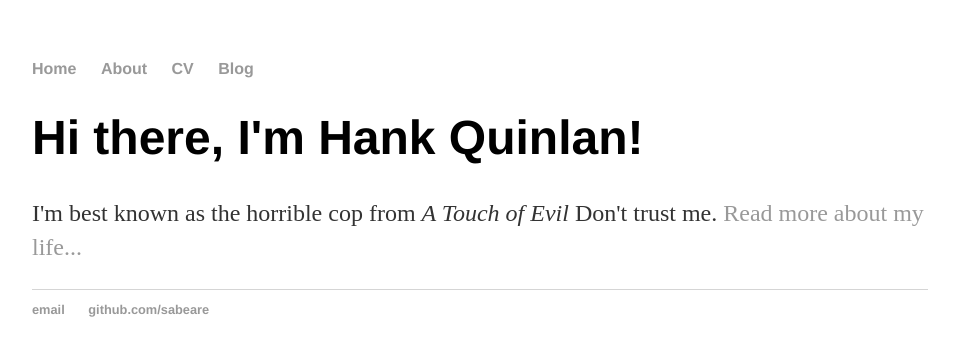
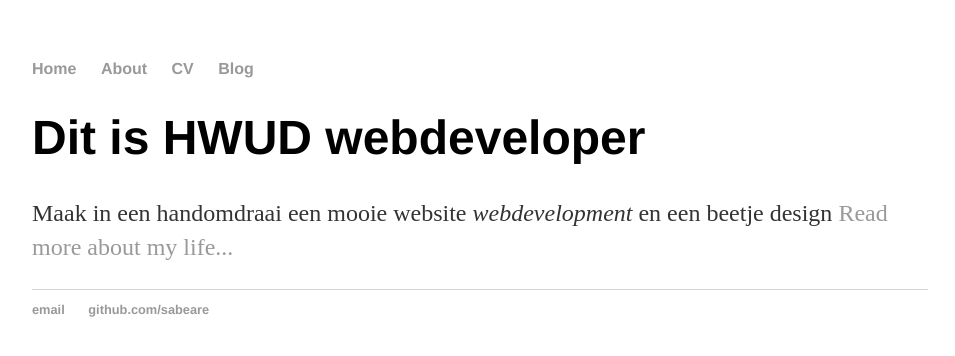
Before and after one commit to sabeare/sabeare.github.io, a plain HTML site: page index.html in a window 1280 px wide. Shown: the whole page, without its empty margins (160-1115 px from the left). Drawn offline with Linux system fonts and the light colour scheme.

Commit message:
aanpassen aan houd

```diff
--- a/index.html
+++ b/index.html
@@ -16,8 +16,8 @@
 		</nav>
 		<div class="container">
     		<div class="blurb">
-        		<h1>Hi there, I'm Hank Quinlan!</h1>
-				<p>I'm best known as the horrible cop from <em>A Touch of Evil</em> Don't trust me. <a href="/about">Read more about my life...</a></p>
+        		<h1>Dit is HWUD webdeveloper</h1>
+				<p>Maak in een handomdraai een mooie website <em>webdevelopment</em> en een beetje design <a href="/about">Read more about my life...</a></p>
     		</div><!-- /.blurb -->
 		</div><!-- /.container -->
 		<footer>
```
